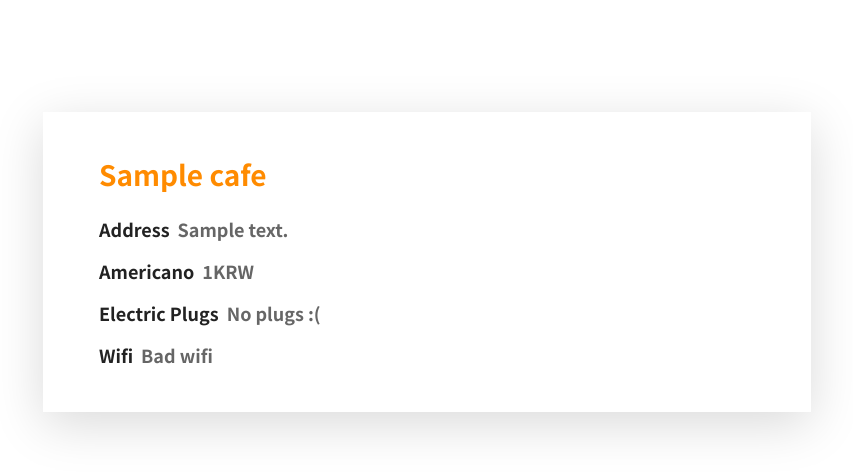
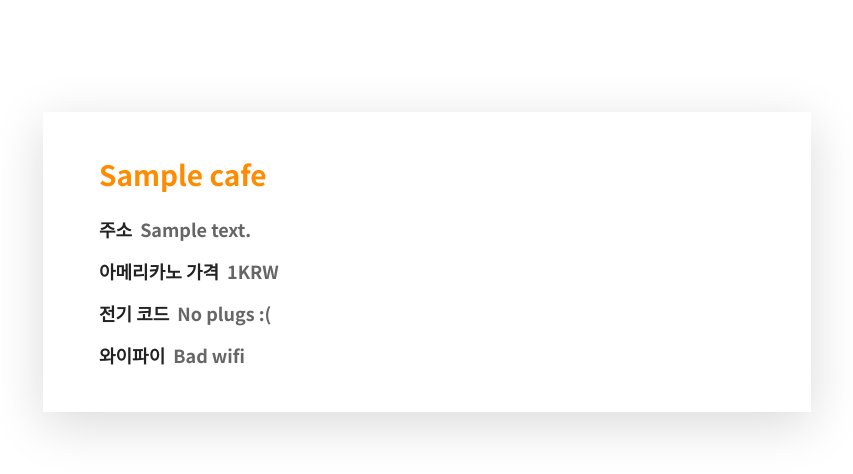
Before and after one commit to itsnamgyu/mogakco, a Django app: page /index in a window 1280 px wide. Shown: the top 474 px of the page, without its empty margins (213-1066 px from the left). Run offline with Django 3.2, Linux system fonts and the light colour scheme; tables that the repository leaves empty hold one stand-in row (values such as "Sample post"); parts of the project's set-up code (start-up, migrations or seed data) failed here and were passed over; some libraries are stand-ins or nearby versions.

Commit message:
Minor frontend copy change

```diff
--- a/cafe/templates/cafe/list.html
+++ b/cafe/templates/cafe/list.html
@@ -10,10 +10,10 @@
         <div class="card page-width">
             <div class="card-content">
                 <h2 class="temp-title">{{ cafe.name }}</h2>
-                <p class="info"><span class="label">Address</span>{{ cafe.address }}</p>
-                <p class="info"><span class="label">Americano</span>{{ cafe.americano }}KRW</p>
-                <p class="info"><span class="label">Electric Plugs</span>{{ cafe.plug_string }}</p>
-                <p class="info"><span class="label">Wifi</span>{{ cafe.wifi_string }}</p>
+                <p class="info"><span class="label">주소</span>{{ cafe.address }}</p>
+                <p class="info"><span class="label">아메리카노 가격</span>{{ cafe.americano }}KRW</p>
+                <p class="info"><span class="label">전기 코드</span>{{ cafe.plug_string }}</p>
+                <p class="info"><span class="label">와이파이</span>{{ cafe.wifi_string }}</p>
             </div>
         </div>
     {% endfor %}
```
